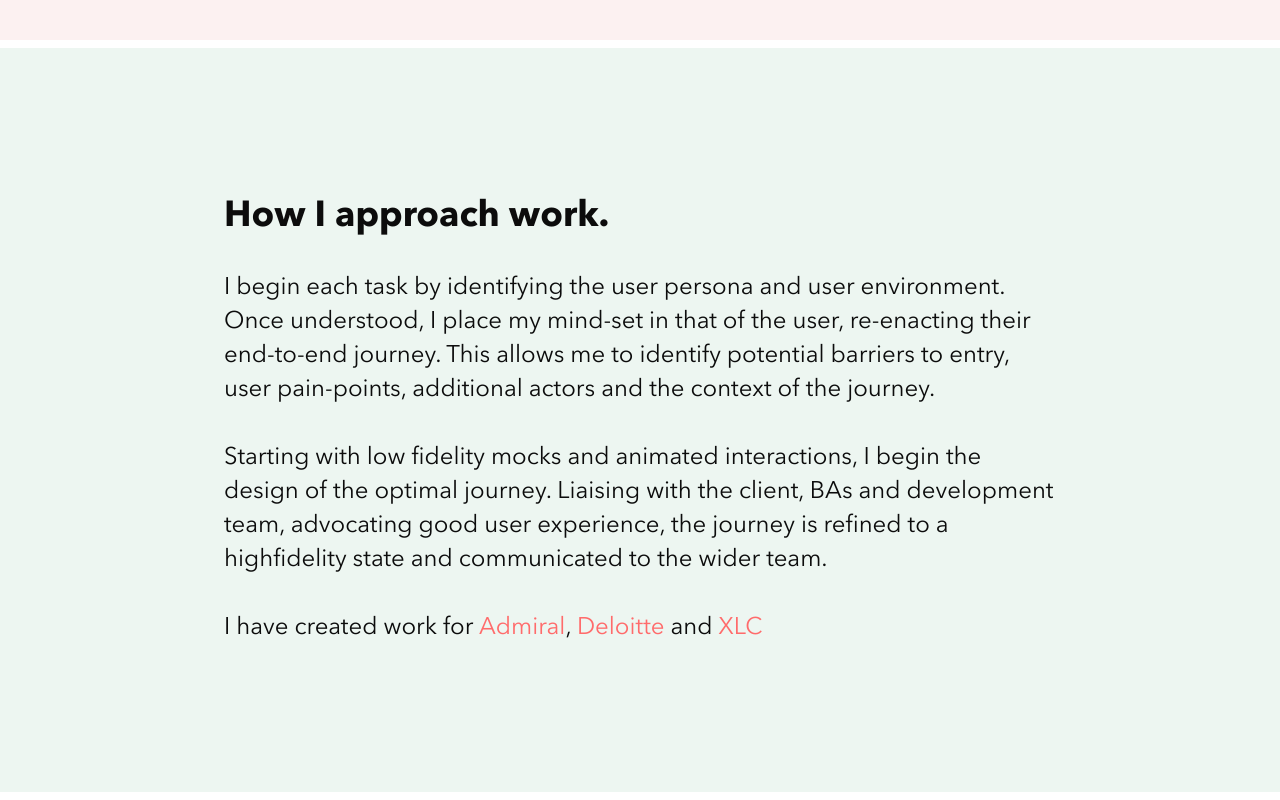
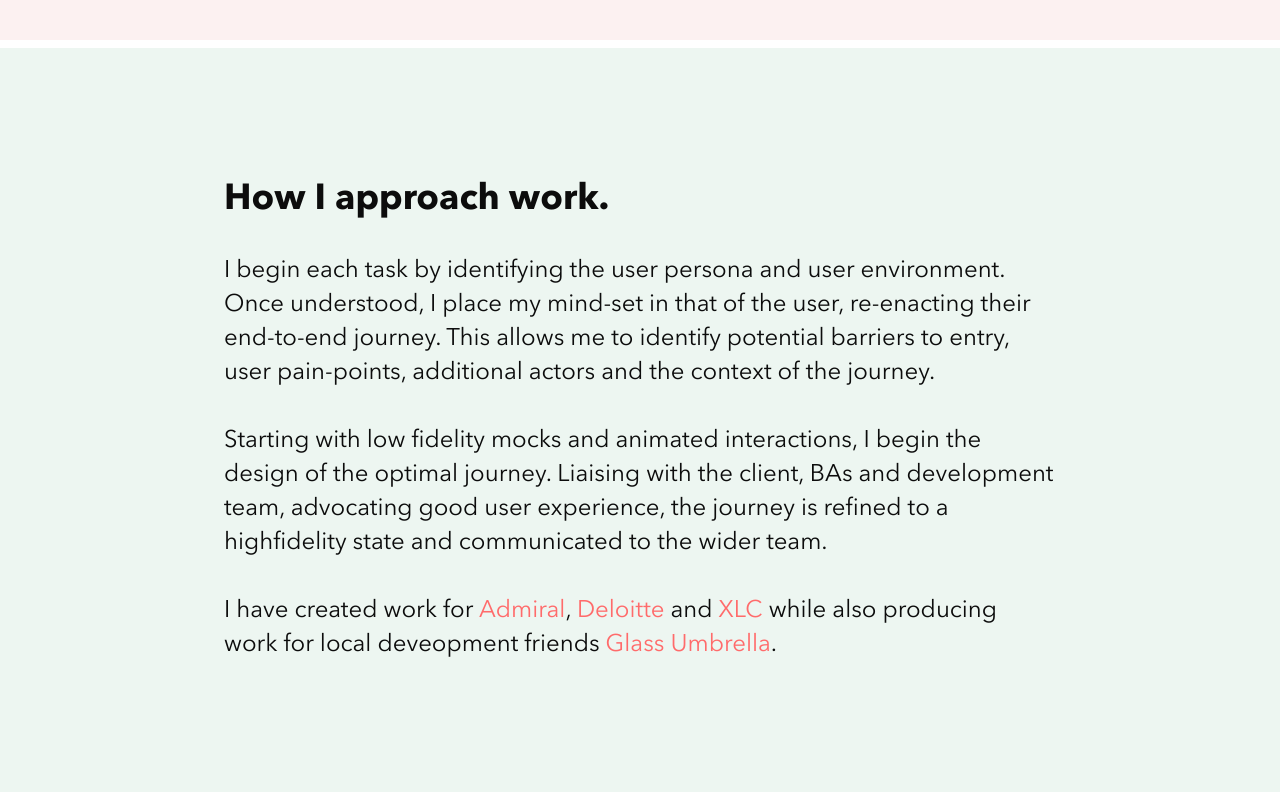
Before and after one commit to paulwallas/portfolio, a React (Create React App) app: page / in a window 1280 px wide. Shown: the part 1456-2256 px from the top of the page. Built offline with nearby package versions, Linux system fonts and the light colour scheme.

Commit message:
added new work item: glass umbrella
also added larger res font size

```diff
--- a/src/App.css
+++ b/src/App.css
@@ -84,6 +84,13 @@ body {
   body {
     font-size: 1.5rem;
     line-height: 2.125rem;
+  }
+}
+
+@media (min-width: 110em) {
+  body {
+    font-size: 1.75rem;
+    line-height: 2.5rem;
   }
 }
 
--- a/src/App.js
+++ b/src/App.js
@@ -29,7 +29,7 @@ class App extends Component {
               <br /><br />
               Starting with low fidelity mocks and animated interactions, I begin the design of the optimal journey. Liaising with the client, BAs and development team, advocating good user experience, the journey is refined to a highfidelity state and communicated to the wider team.
               <br /><br />
-              I have created work for <a href="https://www.paulwallas.com/work_admiral.pdf">Admiral</a>, <a href="https://www.paulwallas.com/work_deloitte.pdf">Deloitte</a> and <a href="https://www.paulwallas.com/work_xlc.pdf">XLC</a>
+              I have created work for <a href="https://www.paulwallas.com/work_admiral.pdf">Admiral</a>, <a href="https://www.paulwallas.com/work_deloitte.pdf">Deloitte</a> and <a href="https://www.paulwallas.com/work_xlc.pdf">XLC</a> while also producing work for local deveopment friends <a href="https://www.paulwallas.com/glass_umbrella.pdf">Glass Umbrella</a>.
               </p>
           </div>
         </div>
```
Also changed, not shown: 2 other files (tests, documents, lock files or other folders).
